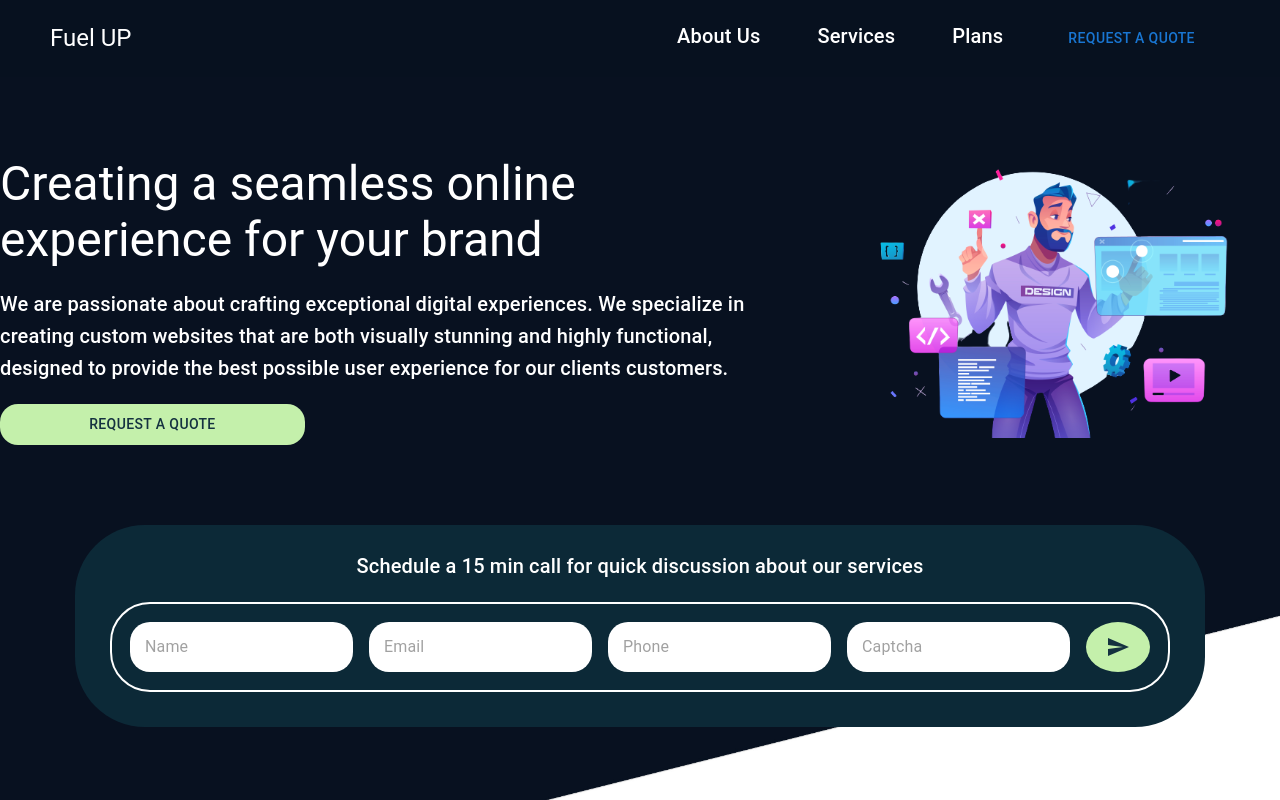
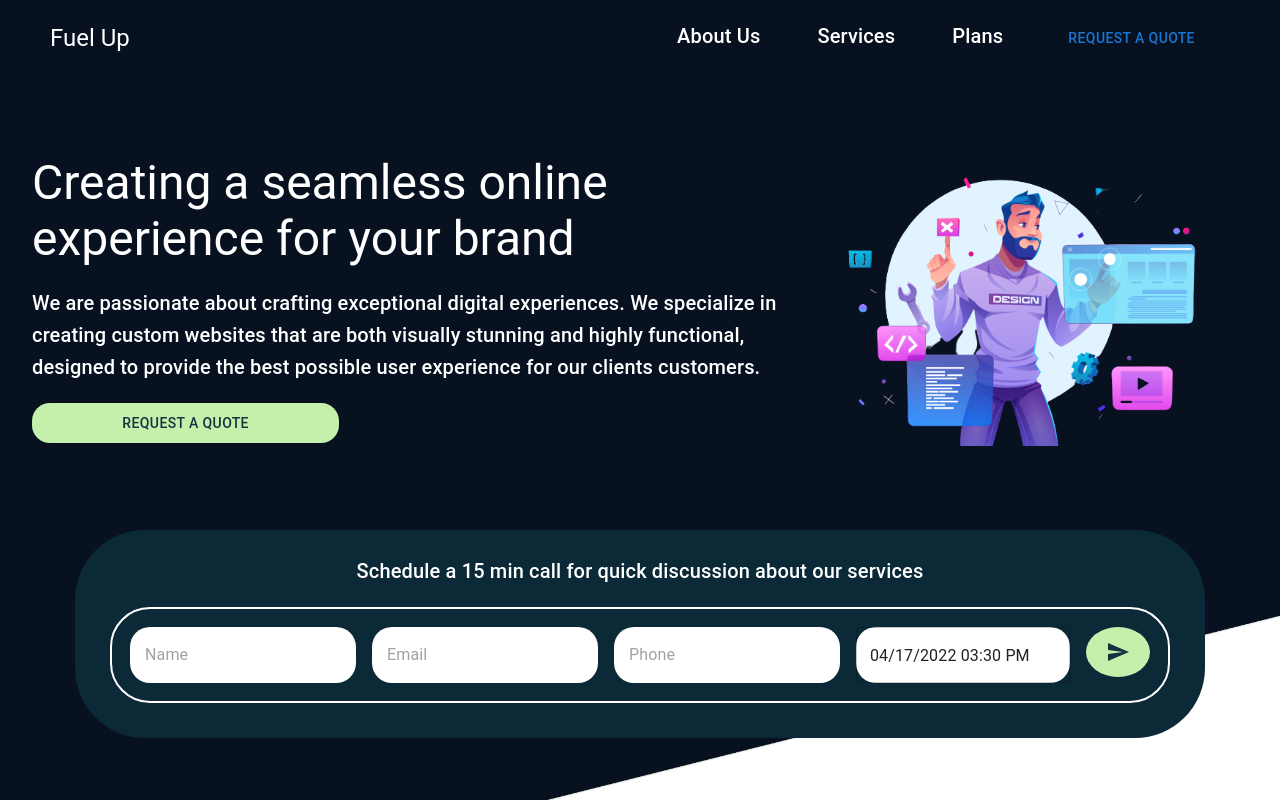
Before and after one commit to Fuelup-YourPresence/FuelUP, a Next.js app: page / in a window 1280 px wide. Shown: the top 800 px of the page. Built offline with nearby package versions, Linux system fonts and the light colour scheme.

Commit message:
added time picker

```diff
--- a/pages/_document.js
+++ b/pages/_document.js
@@ -3,7 +3,9 @@ import { Html, Head, Main, NextScript } from 'next/document'
 export default function Document() {
   return (
     <Html lang="en">
-      <Head />
+      <Head>
+      <title>Fuel Up</title>
+      </Head>
       <body>
         <Main />
         <NextScript />
--- a/pages/components/Footer.jsx
+++ b/pages/components/Footer.jsx
@@ -28,14 +28,14 @@ const Footer = () => {
         >
           <Box>
             <Typography variant="h5" className={classes.logo}>
-              LOGO
+              Fuel Up
             </Typography>
             <Typography className={classes.text}>
               We build website that work as hard as you do.
             </Typography>
           </Box>
           <Box className={classes.listItem}>
-            <Typography className={classes.text}>About US</Typography>
+            <Typography className={classes.text}>About Us</Typography>
             <Typography className={classes.text}>Services</Typography>
             <Typography className={classes.text}>Plans</Typography>
           </Box>
--- a/pages/components/Navbar.jsx
+++ b/pages/components/Navbar.jsx
@@ -41,7 +41,7 @@ const Navbar = () => {
         <Box className={classes.logo}>
           <Link href="/" className={classes.link}>
             <Typography variant="h5" color="white">
-              Fuel UP
+              Fuel Up
             </Typography>
           </Link>
         </Box>
--- a/pages/components/common/OnSubmitRedirect.jsx
+++ b/pages/components/common/OnSubmitRedirect.jsx
@@ -5,7 +5,11 @@ import SendIcon from "@mui/icons-material/Send";
 import PhoneInput from "react-phone-number-input";
 import { FlagIcon } from "react-flag-kit";
 import styled from "styled-components";
-
+// import { DemoContainer, DemoItem } from '@mui/x-date-pickers/internals/demo';
+import dayjs from 'dayjs'
+import { AdapterDayjs } from '@mui/x-date-pickers/AdapterDayjs';
+import { LocalizationProvider } from '@mui/x-date-pickers/LocalizationProvider';
+import { MobileDateTimePicker } from '@mui/x-date-pickers/MobileDateTimePicker';
 const phoneInputStyle = {
   display: "flex",
   alignItems: "center",
@@ -25,8 +29,12 @@ const OnSubmitRedirect = ({ color }) => {
     name: "",
     email: "",
     phone: "",
+    date: "",
   });
-
+  const handleDateTimeChange = (newDateTime) => {
+    const day = newDateTime.day();
+    setData({ ...data, date: newDateTime.$d });
+  };
   const handleSubmit = () => {
     console.log(data);
   };
@@ -95,7 +103,13 @@ const OnSubmitRedirect = ({ color }) => {
               fullWidth
               onChange={(e) => setData({ ...data, phone: e.target.value })}
             />
-            <InputBase
+             <LocalizationProvider dateAdapter={AdapterDayjs}>
+            <Stack style={{backgroundColor:'white',width:'100%',borderRadius:'20px'}}>
+            <MobileDateTimePicker defaultValue={dayjs('2022-04-17T15:30')}
+            onChange={handleDateTimeChange}/>
+            </Stack>
+            </LocalizationProvider>
+            {/* <InputBase
               required
               id="captcha"
               label="Captcha"
@@ -108,7 +122,7 @@ const OnSubmitRedirect = ({ color }) => {
                 paddingLeft: "15px",
               }}
               fullWidth
-            />
+            /> */}
             <Button
               sx={{
                 borderRadius: "50%",
--- a/pages/components/homePage/Hero.jsx
+++ b/pages/components/homePage/Hero.jsx
@@ -39,7 +39,7 @@ const Hero = () => {
     <Stack sx={backg}>
         <Box display='flex' flexDirection='row' alignItems='center' justifyContent='center'  maxWidth='80rem'
   margin='auto'>
-        <Box display='flex' flexDirection='column' sx={{width:'60%',padding:'50px 70px 30px 0px'}}>
+        <Box display='flex' flexDirection='column' sx={{width:'60%',padding:'60px 0px'}}>
             <Box style={boxes}>
             <Typography variant='h3' sx={{color:'white'}}>Creating a seamless online experience for your brand</Typography>
             </Box>
--- a/pages/components/plans/Quotes.jsx
+++ b/pages/components/plans/Quotes.jsx
@@ -44,9 +44,9 @@ const Quotes = () => {
         <div style={backg}>
         <Box display='flex' flexDirection='column' justifyContent='space-between' height='100%' width="30%">
             <Box paddingTop="20px" height="50%" display="flex" justifyContent='space-evenly' flexDirection='column'>
-            <Box><Typography variant="h7" sx={{color:'white'}}>Fill up the form and our team will get back to you within 24 Hrs</Typography></Box>
+            <Box><Typography variant="h6" sx={{color:'white'}}>Fill up the form and our team will get back to you within 24 Hrs</Typography></Box>
             <Box display='flex' flexDirection='row'>
-            <Box backgroundColor='#C4F0AB' height='30%' marginRight="7px"><AiOutlineMessage color='#153240'/></Box>
+            <Box backgroundColor='#C4F0AB' height='30px' width= '30px' marginRight="7px" borderRadius='20%' display='flex' alignItems='center' justifyContent='center'><AiOutlineMessage color='#153240' fontSize='1.25rem'/></Box>
             <Box>
                 <Typography variant='h6' sx={{color:'white'}}>&nbsp;Chat to us</Typography>
                 <Typography sx={{color:'white'}}>Our Friendly team is here to help</Typography>
@@ -54,7 +54,7 @@ const Quotes = () => {
             </Box>
             </Box>
             <Box display='flex' flexDirection='row'>
-            <Box backgroundColor='#C4F0AB' height='30%' marginRight="7px"><IoMdCall/></Box>
+            <Box backgroundColor='#C4F0AB' height='30px' width= '30px' marginRight="7px" borderRadius='20%' display='flex' alignItems='center' justifyContent='center'><IoMdCall fontSize='1.25rem'/></Box>
             <Box display='flex' flexDirection='column'>
                 <Typography variant="h6" sx={{color:'white'}}>Call to us</Typography>
                 <Typography sx={{color:'white'}}>Mon - Fri from 10am to 6pm IST</Typography>
--- a/pages/components/services/WorkflowLeft.jsx
+++ b/pages/components/services/WorkflowLeft.jsx
@@ -11,7 +11,7 @@ import Link from 'next/link';
 const WorkflowLeft = ({data,color}) => {
     const colors = (color==="#D9D9D9")?"#C4F0AB":"#153240";
   return (
-    <div>
+    <div style={{display:"flex",justifyContent:'center',alignItems:'center'}}>
     {data&&
     <Box display="flex" flexDirection="row"  padding="60px 0px" width="80%">
        <Box display="flex">
--- a/pages/components/services/WorkflowRight.jsx
+++ b/pages/components/services/WorkflowRight.jsx
@@ -11,7 +11,7 @@ import {SiProtodotio} from 'react-icons/si'
 const WorkflowRight = ({data,color}) => {
     const colors = (color==="#D9D9D9")?"#C4F0AB":"#153240";
   return (
-    <div>
+    <div style={{display:"flex",justifyContent:'center',alignItems:'center'}}>
     {data&&
     <Box display="flex" flexDirection="row" width="80%" padding='60px 0px'>
     <Box display="flex" flexDirection="column">
--- a/pages/homepage.jsx
+++ b/pages/homepage.jsx
@@ -6,9 +6,13 @@ import GetEstimate from './components/homePage/GetEstimate'
 import WhyOurCompany from './components/homePage/WhyOurCompany'
 import Footer from './components/Footer'
 import Layout from './Layout'
+import Head from 'next/head'
 const HomePage = () => {
   return (
     <div>
+      <Head>
+      <title>Fuel Up</title>
+      </Head>
        <Layout>
         <Hero/>
         <Ourservices/>
```
